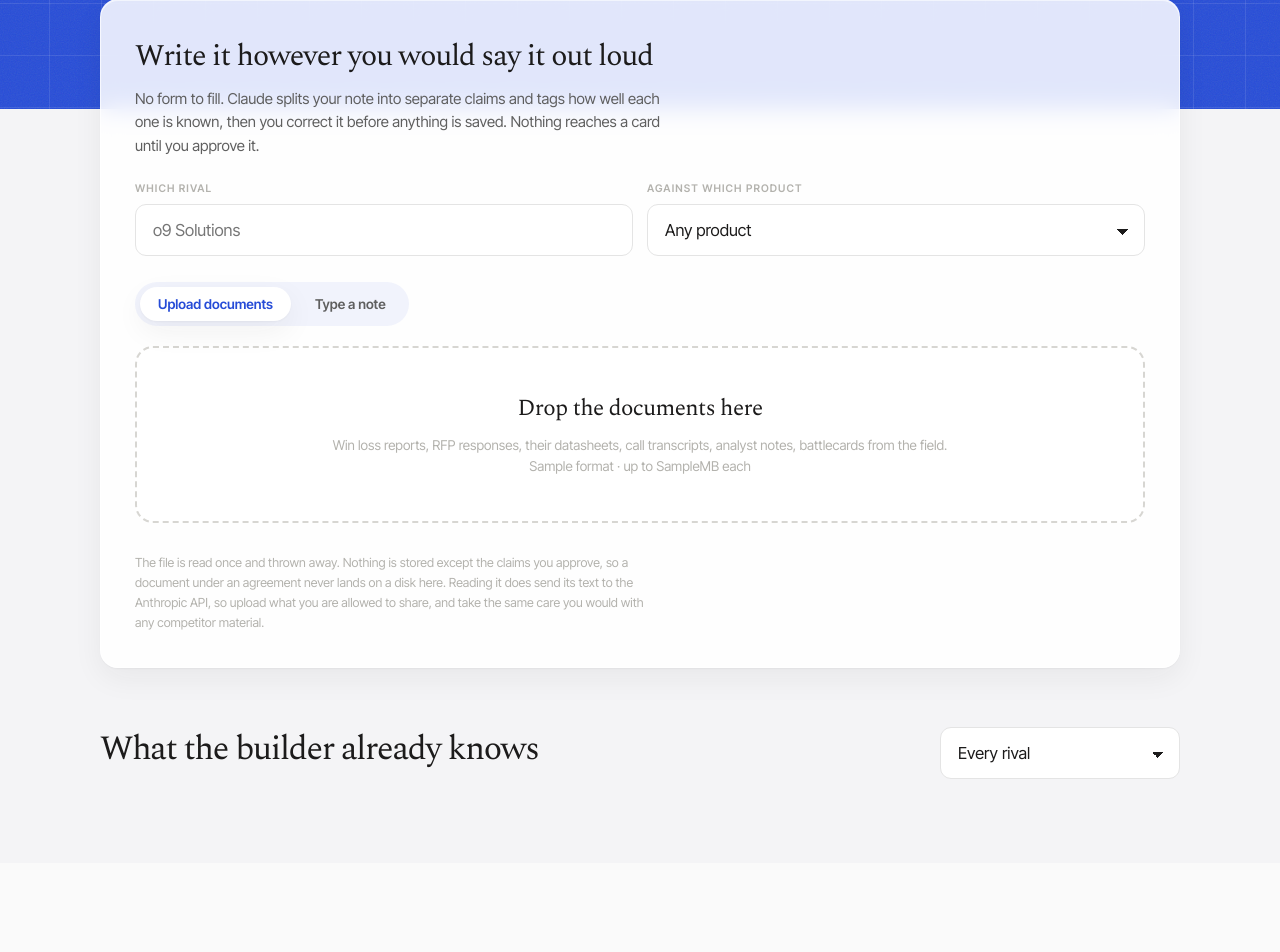
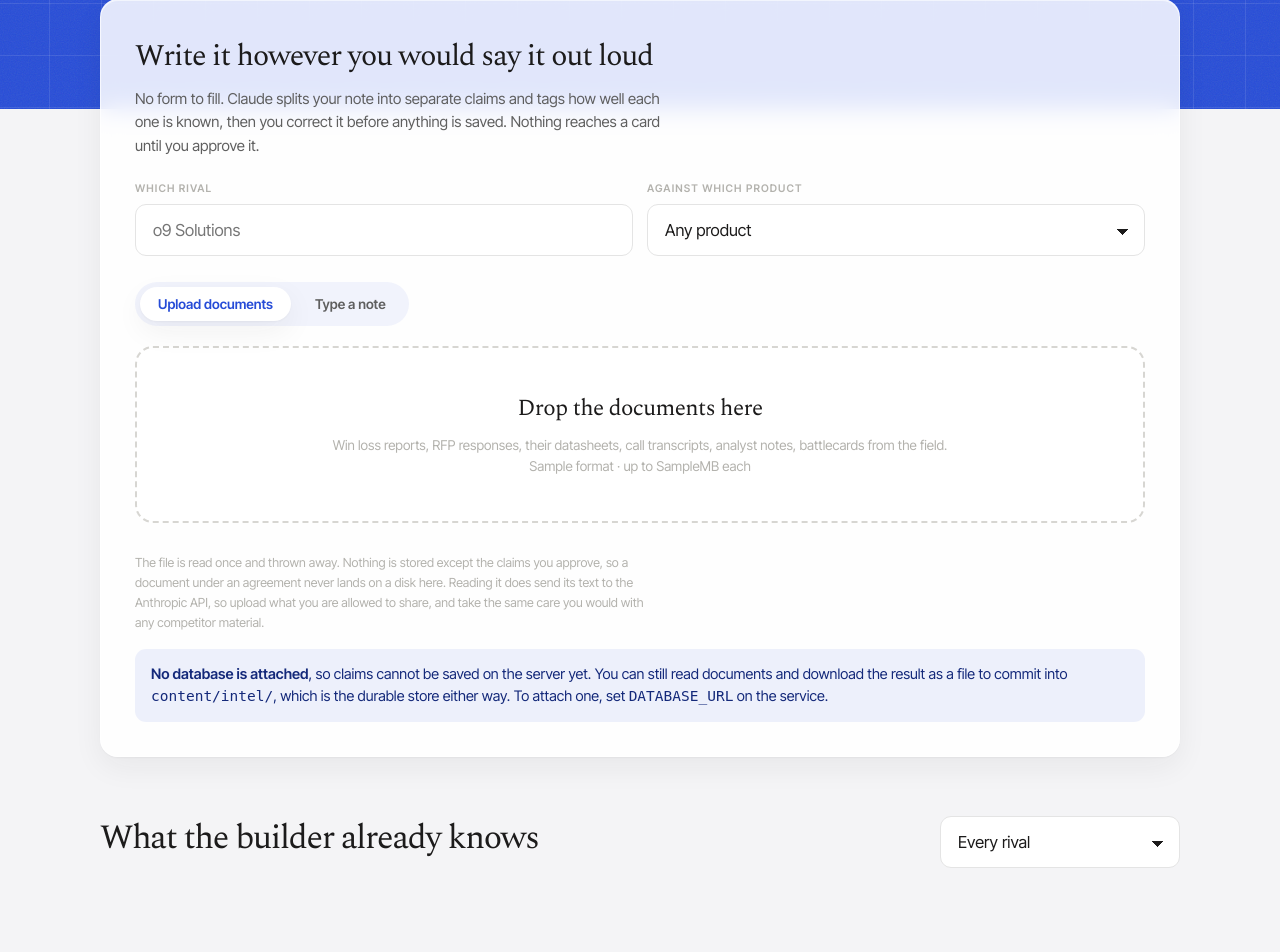
Before and after one commit to Mon97-crypto/ia-slide-standardizer, a Flask app: template templates/intel.html in a window 1280 px wide. Shown: the part 576-1528 px from the top of the page. Before the commit the page ends 1355 px from the top, so only its background shows below. Run offline with Flask 3, Linux system fonts and the light colour scheme; the template is opened without the code that fills it: most values are stand-ins (such as "Sample title", 1, 10 or a date in 2020); parts of the project's set-up code (start-up, migrations or seed data) failed here and were passed over; some libraries are stand-ins or nearby versions.

Commit message:
Make the no-database fallback something you can actually do
The 503 on saving a claim said "commit the claim to content/intel instead" and
then gave no way to get the claim out of the browser. The advice was correct and
unusable, which is worse than no advice.

Three changes:

- The page says up front when no database is attached, from the stats it already
  fetches. Learning that after reviewing fifteen claims is the worst moment.
- "Download to commit" writes exactly the content/intel/*.json shape, named
  after the rival, built in the browser so it works while the store is down.
  Round tripped in a test: the downloaded file loads back as committed claims
  and reaches the prompt with its tier rule attached.
- The failure now says nothing was lost and points at that button. The approved
  claims stay on screen either way.

save() and download() share one pending() builder, so the saved and the
committed shapes cannot drift apart.

Worth saying in the docs, next: a free Render Postgres expires 30 days after it
is created, so committed claims in content/intel are the durable store and the
database is the convenient one.

Co-Authored-By: Claude Opus 5 <noreply@anthropic.com>
Claude-Session: https://claude.ai/code/session_017iEXoHTYPtt6ie9wiv4H2G

```diff
--- a/templates/intel.html
+++ b/templates/intel.html
@@ -110,6 +110,8 @@
         .flash { margin-top: 16px; padding: 14px 16px; border-radius: var(--r-sm); font-size: 14.5px; line-height: 1.55; }
         .flash.ok { background: rgba(61,212,153,.16); color: #126046; }
         .flash.bad { background: rgba(255,111,28,.12); color: #a8490d; }
+        .flash.tell { background: rgba(38,76,215,.08); color: var(--blue-ink); }
+        .flash a { color: inherit; font-weight: 600; }
 
         @media (max-width: 760px) {
             .hero { padding: 42px 20px 132px; }
@@ -207,6 +209,7 @@
                 <span class="note">Two or three sentences per note works best. Split a long brain dump into a few.</span>
             </div>
         </div>
+        <div id="storeState"></div>
         <div id="flash"></div>
         <div class="review" id="review" hidden></div>
     </section>
@@ -236,6 +239,7 @@ const esc = s => String(s == null ? '' : s).replace(/[&<>"]/g, c =>
     ({ '&': '&amp;', '<': '&lt;', '>': '&gt;', '"': '&quot;' }[c]));
 
 let proposals = [];
+let storeReady = true;
 
 function flash(message, kind) {
     $('flash').innerHTML = message
@@ -282,6 +286,7 @@ function drawProposals() {
         <div id="props"></div>
         <div class="acts">
             <button class="btn btn-primary" id="save">Save <span id="keepCount"></span></button>
+            <button class="btn btn-ghost" id="grab">Download to commit</button>
             <button class="btn btn-ghost" id="scrap">Discard all</button>
         </div>`;
 
@@ -323,6 +328,10 @@ function drawProposals() {
     });
     $('scrap').onclick = () => { proposals = []; drawProposals(); };
     $('save').onclick = save;
+    $('grab').onclick = download;
+    if (!storeReady) {
+        $('save').title = 'No database is attached. Download the file instead.';
+    }
 }
 
 function countKeepers() {
@@ -334,14 +343,9 @@ function countKeepers() {
 }
 
 async function save() {
-    const claims = proposals.filter(p => p.keep).map(p => ({
-        // A claim read out of a document already knows which page it came from.
-        // Only fall back to the form for one the form produced.
-        competitor: p.competitor || $('competitor').value.trim(),
-        ia_product: p.ia_product || $('product').value,
-        kind: p.kind, claim: p.claim, detail: p.detail,
-        confidence: p.confidence, source: p.source,
-    }));
+    // A claim read out of a document already knows which page it came from, so
+    // pending() only falls back to the form for one the form produced.
+    const claims = pending();
     $('save').disabled = true;
     try {
         const res = await fetch('/api/intel', {
@@ -350,8 +354,11 @@ async function save() {
         });
         const data = await res.json();
         if (!res.ok && !(data.saved || []).length) {
-            flash(data.error || (data.failed || []).map(f => f.problem).join(' ')
-                  || 'Nothing was saved.', 'bad');
+            const why = data.error || (data.failed || []).map(f => f.problem).join(' ')
+                        || 'Nothing was saved.';
+            flash(why + (res.status === 503
+                ? ' Nothing was lost: press "Download to commit" to keep these as '
+                  + 'a file for content/intel/ instead.' : ''), 'bad');
             return;
         }
         const kept = (data.saved || []).length;
@@ -372,12 +379,53 @@ async function save() {
     }
 }
 
+function pending() {
+    return proposals.filter(p => p.keep).map(p => ({
+        competitor: p.competitor || $('competitor').value.trim(),
+        ia_product: p.ia_product || $('product').value,
+        kind: p.kind, claim: p.claim, detail: p.detail,
+        confidence: p.confidence, source: p.source,
+    }));
+}
+
+function download() {
+    // Exactly the shape content/intel/*.json expects, so the file can be dropped
+    // into the repository and committed. This is the path that survives a free
+    // database expiring, so it is offered whether or not one is attached.
+    const claims = pending();
+    if (!claims.length) { flash('Keep at least one claim first.', 'bad'); return; }
+    const who = (claims[0].competitor || 'rival').toLowerCase()
+        .replace(/[^a-z0-9]+/g, '-').replace(/^-|-$/g, '') || 'rival';
+    const blob = new Blob([JSON.stringify({ intel: claims }, null, 2) + '\n'],
+                          { type: 'application/json' });
+    const link = document.createElement('a');
+    link.href = URL.createObjectURL(blob);
+    link.download = who + '.json';
+    document.body.appendChild(link);
+    link.click();
+    link.remove();
+    URL.revokeObjectURL(link.href);
+    flash(claims.length + ' claim' + (claims.length === 1 ? '' : 's')
+          + ' downloaded as ' + who + '.json. Commit it to content/intel/ and '
+          + 'every card built after that carries it, with or without a database.',
+          'ok');
+}
+
 // ── Browse ─────────────────────────────────────────────────────────────────
 async function load() {
     const res = await fetch('/api/intel?competitor='
                             + encodeURIComponent($('filter').value));
     const data = await res.json();
     const stats = data.stats || {};
+    storeReady = stats.enabled !== false;
+    // Say it up front. Finding out the store is missing after reviewing fifteen
+    // claims is the worst moment to learn it.
+    $('storeState').innerHTML = storeReady ? '' : `<div class="flash tell">
+        <b>No database is attached</b>, so claims cannot be saved on the server
+        yet. You can still read documents and download the result as a file to
+        commit into <code>content/intel/</code>, which is the durable store
+        either way. To attach one, set <code>DATABASE_URL</code> on the service.
+        </div>`;
     $('cClaims').textContent = stats.claims || 0;
     $('cRivals').textContent = stats.competitors || 0;
     $('cVerified').textContent = stats.verified || 0;
```
Also changed, not shown: tests/test_battlecard.py (+59 -0 lines).
